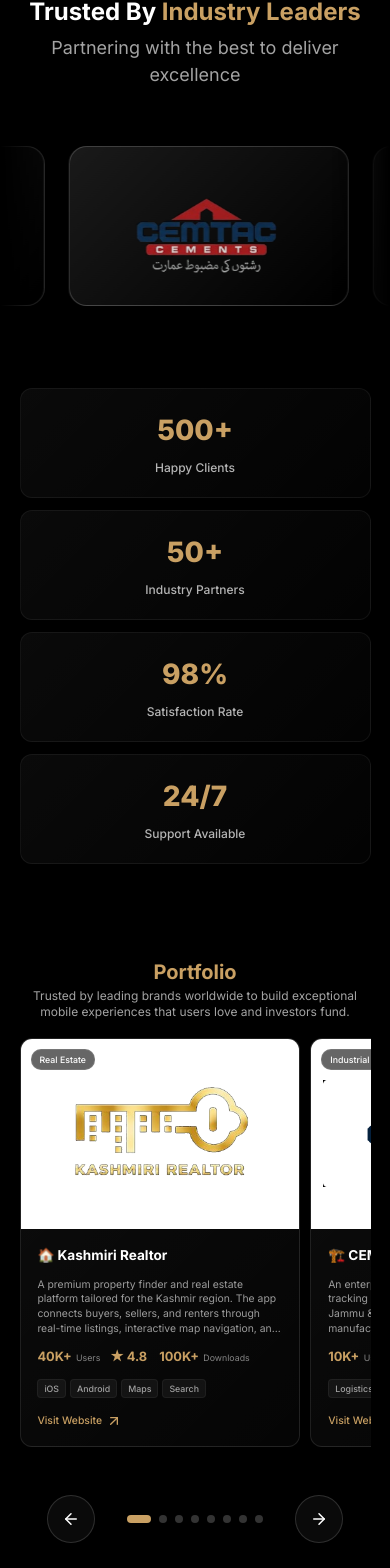
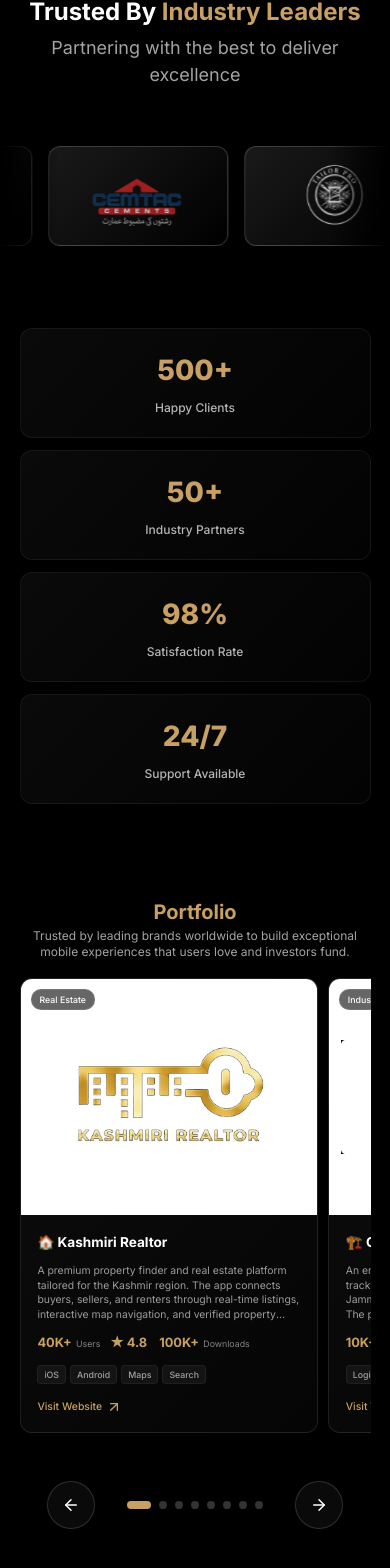
Before and after one commit to faheemnazir/landingpagedan, a React (Vite) app: page / in a window 390 px wide. Shown: the part 10352-11920 px from the top of the page. Built offline with nearby package versions, Linux system fonts and the light colour scheme.

Commit message:
style(mobile): resize tech flat cards to 190px and make marquee brand cards smaller on mobile

```diff
--- a/src/components/Portfolio.css
+++ b/src/components/Portfolio.css
@@ -240,14 +240,10 @@
   }
 
   .project-card {
-    flex: 0 0 80%;
+    flex: 0 0 85%;
     max-width: none;
     scroll-snap-align: start;
-    min-height: 390px; /* Lock height to match testimonials cards on mobile */
-  }
-
-  .project-image-placeholder {
-    height: 190px;
+    min-height: 420px; /* Lock height to match testimonials cards on mobile */
   }
 }
 
--- a/src/components/TechStack.css
+++ b/src/components/TechStack.css
@@ -214,8 +214,8 @@
   }
 
   .tech-flat-card {
-    flex: 0 0 220px;
-    min-width: 220px;
+    flex: 0 0 190px;
+    min-width: 190px;
     scroll-snap-align: start;
   }
 }
--- a/src/components/Testimonials.css
+++ b/src/components/Testimonials.css
@@ -178,14 +178,14 @@
   }
 
   .testimonial-card {
-    flex: 0 0 80%;
+    flex: 0 0 85%;
     scroll-snap-align: start;
     max-width: none;
-    min-height: 390px; /* Lock height to match portfolio cards on mobile */
+    min-height: 420px; /* Lock height to match portfolio cards on mobile */
   }
 
   .testimonial-text {
-    font-size: clamp(0.85rem, 3.8vw, 1rem);
+    font-size: clamp(0.95rem, 4.2vw, 1.15rem); /* Increased text size to fit the card */
     line-height: 1.5;
     margin-bottom: 12px;
     padding-bottom: 12px;
--- a/src/components/TrustedBrands.css
+++ b/src/components/TrustedBrands.css
@@ -199,3 +199,21 @@
     padding: 20px;
   }
 }
+
+@media (max-width: 768px) {
+  .brand-card {
+    width: 180px;
+    height: 100px;
+    padding: 12px;
+    border-radius: 12px;
+  }
+
+  .brand-card img {
+    max-height: 70px;
+    max-width: 140px;
+  }
+
+  .marquee-content {
+    gap: 16px;
+  }
+}
```
